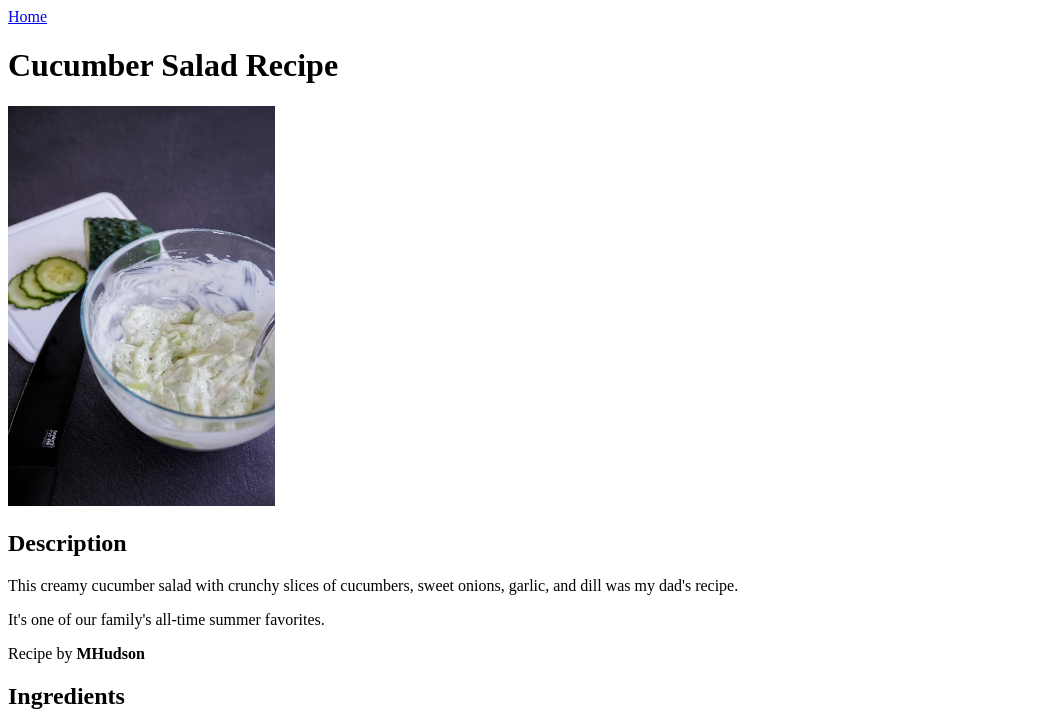
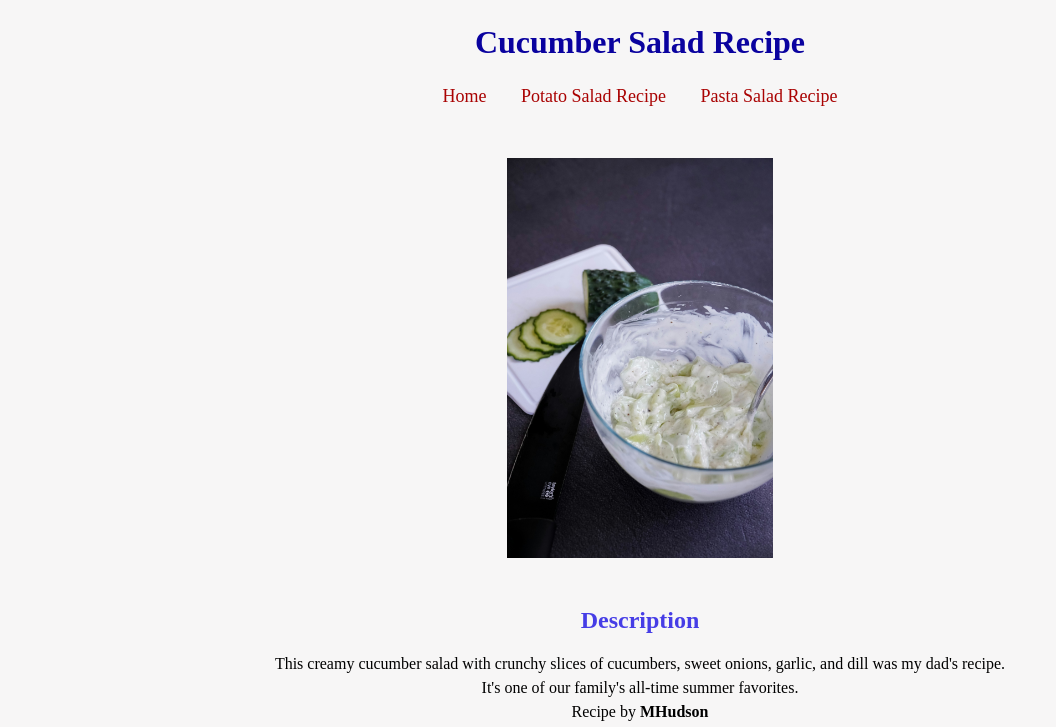
Before and after one commit to Villa116/odin-recipes, a plain HTML site: page recipes/cucumbersalad.html in a window 1280 px wide. Shown: the top 727 px of the page, without its empty margins (0-1056 px from the left). Drawn offline with Linux system fonts and the light colour scheme.

Commit message:
fix (recipes): add links and style to cucumbersalad page
Add links to other pages in cucumbersalad.html.

Create css file for cucumbersalad page and link to it.

Add style to body, h2, ul, li, ol and img tags.

```diff
--- a/recipes/cucumbersalad.html
+++ b/recipes/cucumbersalad.html
@@ -4,10 +4,15 @@
     <meta charset="UTF-8">
     <meta name="viewport" content="width=device-width, initial-scale=1.0">
     <title>Cucumber Salad Recipe</title>
+    <link rel="stylesheet" href="./styles/cucumbersalad.css">
 </head>
 <body>
-    <a href="../index.html">Home</a>
     <h1>Cucumber Salad Recipe</h1>
+    <ul class="nav">
+        <li class="link"><a href="../index.html">Home</a></li>
+        <li class="link"><a href="potatosalad.html">Potato Salad Recipe</a></li>
+        <li class="link"><a href="pastasalad.html">Pasta Salad Recipe</a></li>
+    </ul>
     <img src="./img/cucumbersalad.jpg" height="400" alt="potato salad picture">
     <h2>Description</h2>
     <p>This creamy cucumber salad with crunchy slices of cucumbers, sweet onions, garlic, and dill was my dad's recipe.</p>
--- /dev/null
+++ b/recipes/styles/cucumbersalad.css
@@ -0,0 +1,70 @@
+* {
+    box-sizing: border-box;
+    margin: 0;
+    padding: 0;
+}
+
+*::after {
+    box-sizing: border-box;
+    margin: 0;
+    padding: 0;
+}
+
+*::before {
+    box-sizing: border-box;
+    margin: 0;
+    padding: 0;
+}
+
+body {
+    background-color: #f7f6f6;
+    font-family: 'Times New Roman', Times, serif;
+    font-size: 16px;
+    color: #000;
+    line-height: 1.5em;
+}
+
+h1 {
+    margin: 30px 0;
+    text-align: center;
+    color: #0a029f;
+}
+
+.nav {
+    text-align: center;
+    font-size: 18px;
+    margin: 30px 0;
+}
+
+.link {
+    display: inline-block;
+    padding: 0 15px;
+}
+
+a {
+    text-decoration: none;
+    color: #a90202;
+}
+
+a:hover {
+    text-decoration: underline;
+    color: #f92222;
+}
+
+img {
+    display: block;
+    margin: 50px auto;
+}
+
+h2, p, ul, ol {
+    text-align: center;
+}
+
+h2 {
+    margin: 30px 0 20px 0;
+    color: #463de6;
+}
+
+ol {
+    margin-bottom: 30px;
+}
```
